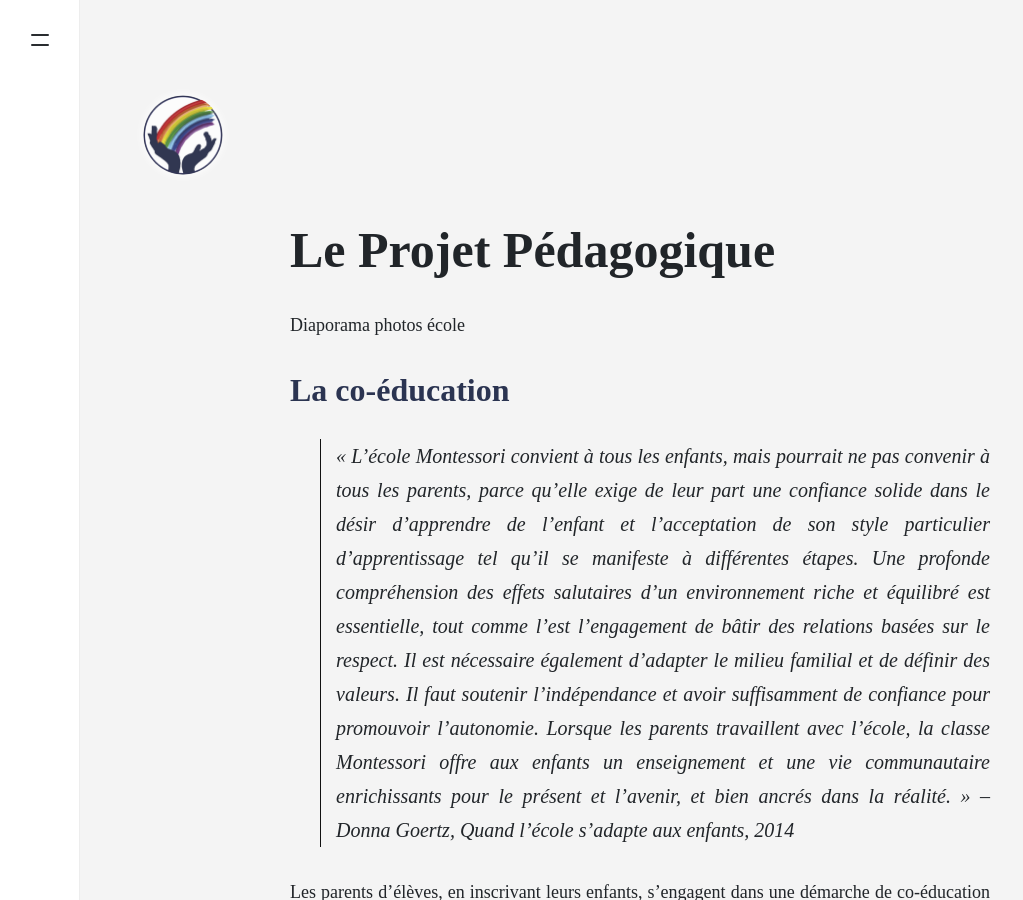
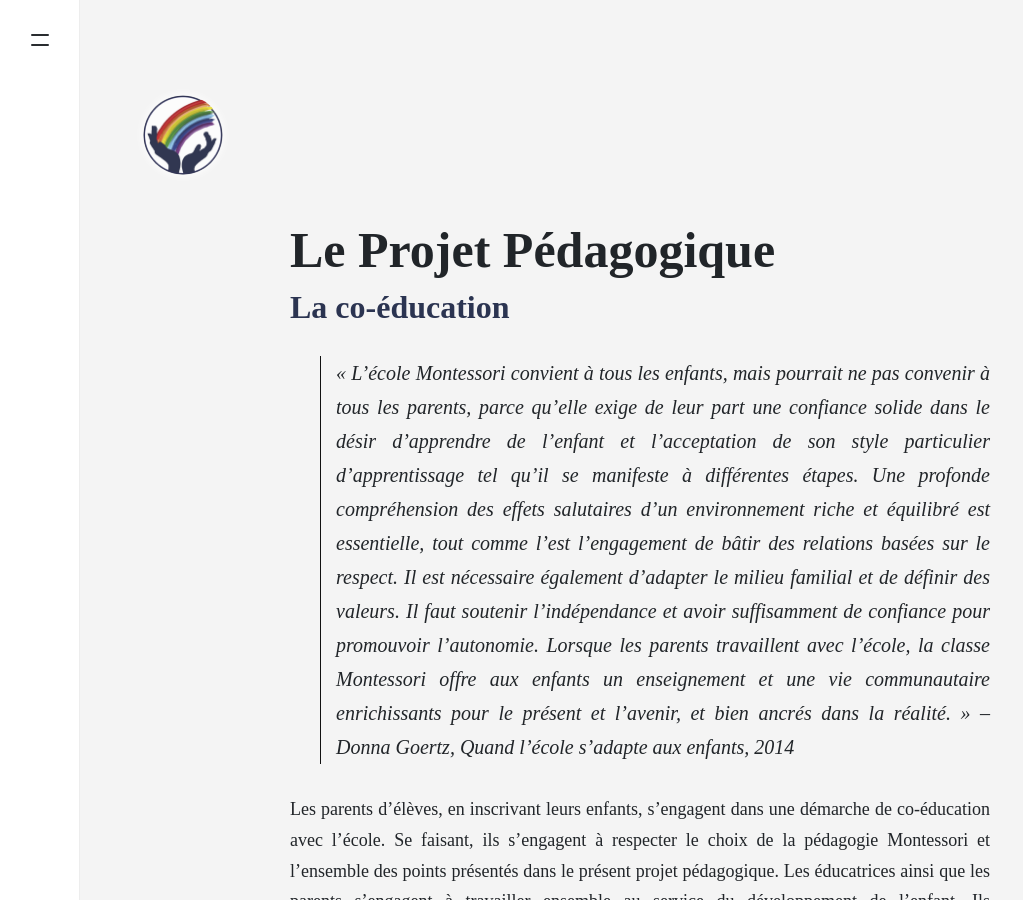
Before and after one commit to violay-rainbow-school/violay-rainbow-school.github.io, a Jekyll site: the page built from _pages/about/educational-project.md, in a window 1280 px wide and 900 px high. Shown: the whole window, without its empty margins (0-1023 px from the left). Built offline with Jekyll 4.4.1, drawn with Linux system fonts in a browser that asks for light colours; nearby versions of some CDN libraries; some web fonts are replaced; comment, search, counter and statistics services are not loaded.

Commit message:
Update educational-project.md

```diff
--- a/_pages/about/educational-project.md
+++ b/_pages/about/educational-project.md
@@ -7,7 +7,6 @@ image:
 imageshadow: true
 ---
 
-Diaporama photos école
 
 ## La co-éducation
 
```
